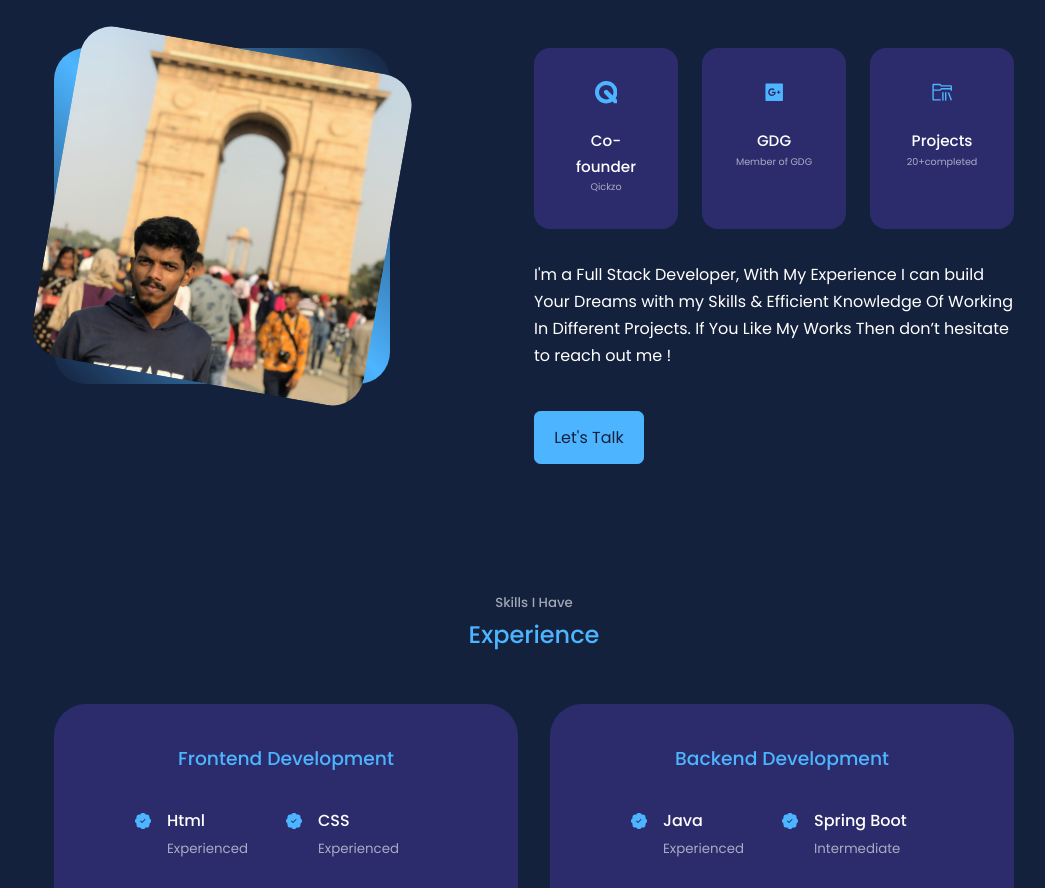
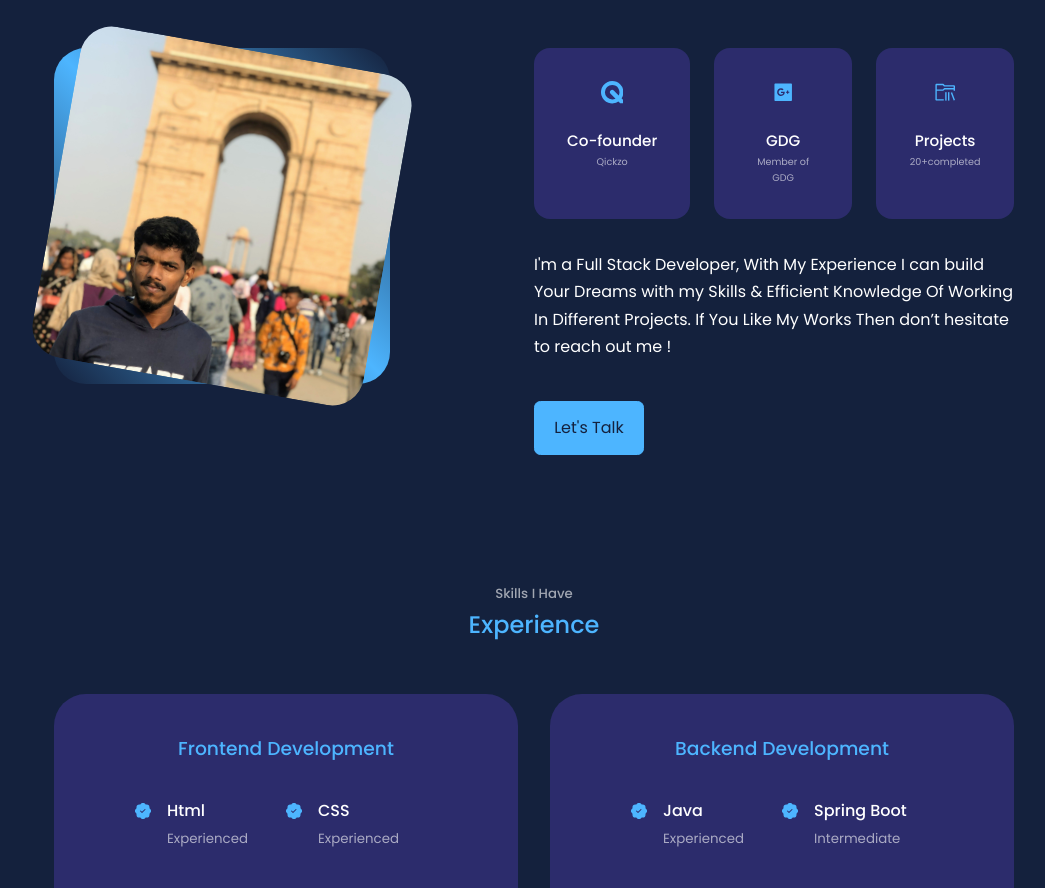
Before and after one commit to mohamedfazilk/React-Portfolio, a React (Create React App) app: page / in a window 1280 px wide. Shown: the part 1040-1928 px from the top of the page, without its empty margins (106-1151 px from the left). Built offline with nearby package versions, Linux system fonts and the light colour scheme.

Commit message:
change the styles for co-founder in about.jsx

```diff
--- a/src/components/about/About.jsx
+++ b/src/components/about/About.jsx
@@ -24,7 +24,7 @@ const about = () => {
 
             <article className="about__card">
               <SiQuicktime className='about__icon'/>
-              <h5> Co-founder </h5>
+              <h5 className='text-co'> Co-founder </h5>
               <small>Qickzo</small>
             </article>
 
--- a/src/components/about/about.css
+++ b/src/components/about/about.css
@@ -57,6 +57,7 @@
 
 .about__card h5 {
     font-size: 0.95rem;
+
 }
 
 .about__card small {
@@ -64,6 +65,10 @@
     color: var(--color-light);
     display: list-item
 
+}
+
+.text-co {
+    white-space: nowrap;
 }
 
 .about__content p {
```
